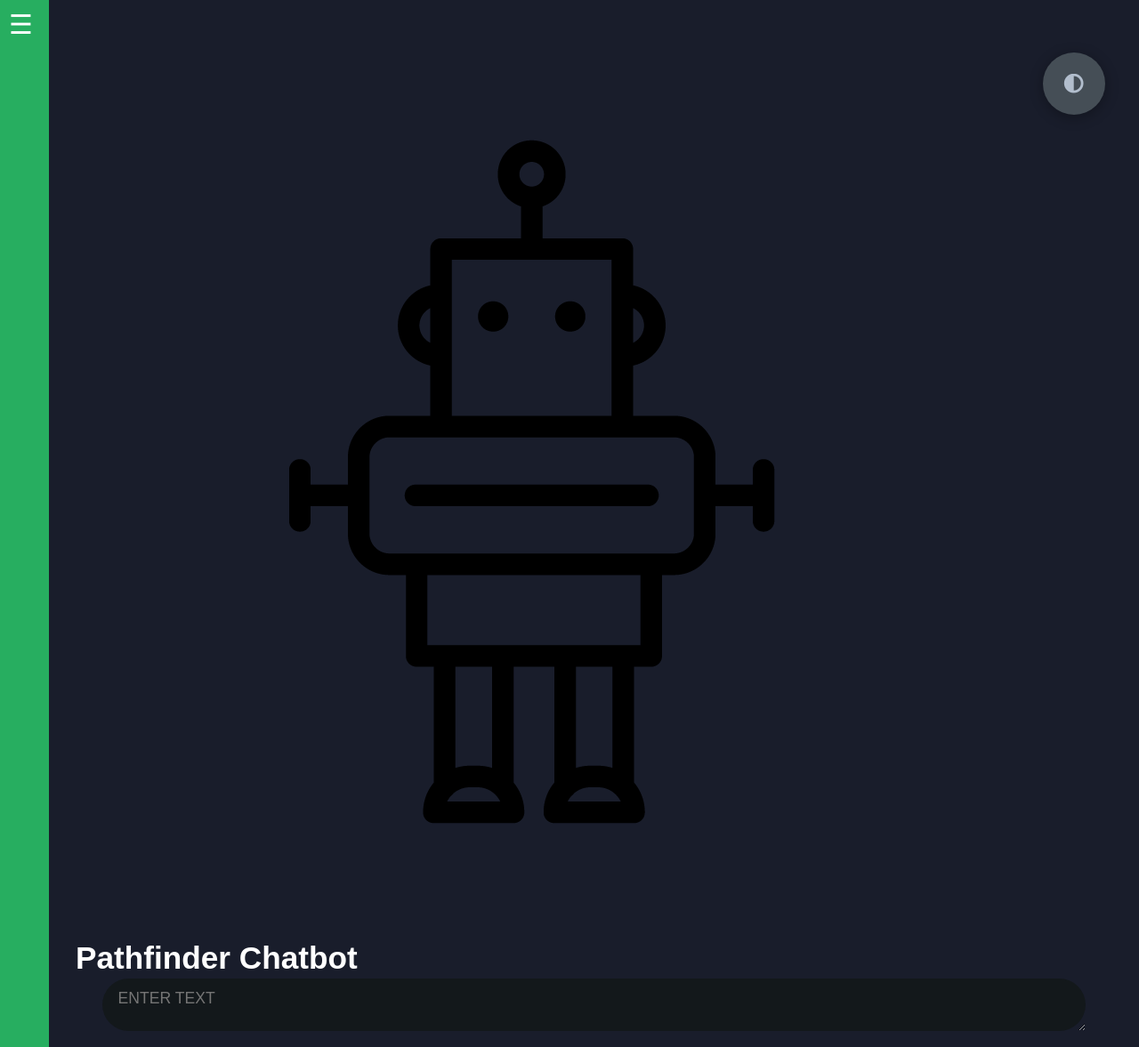
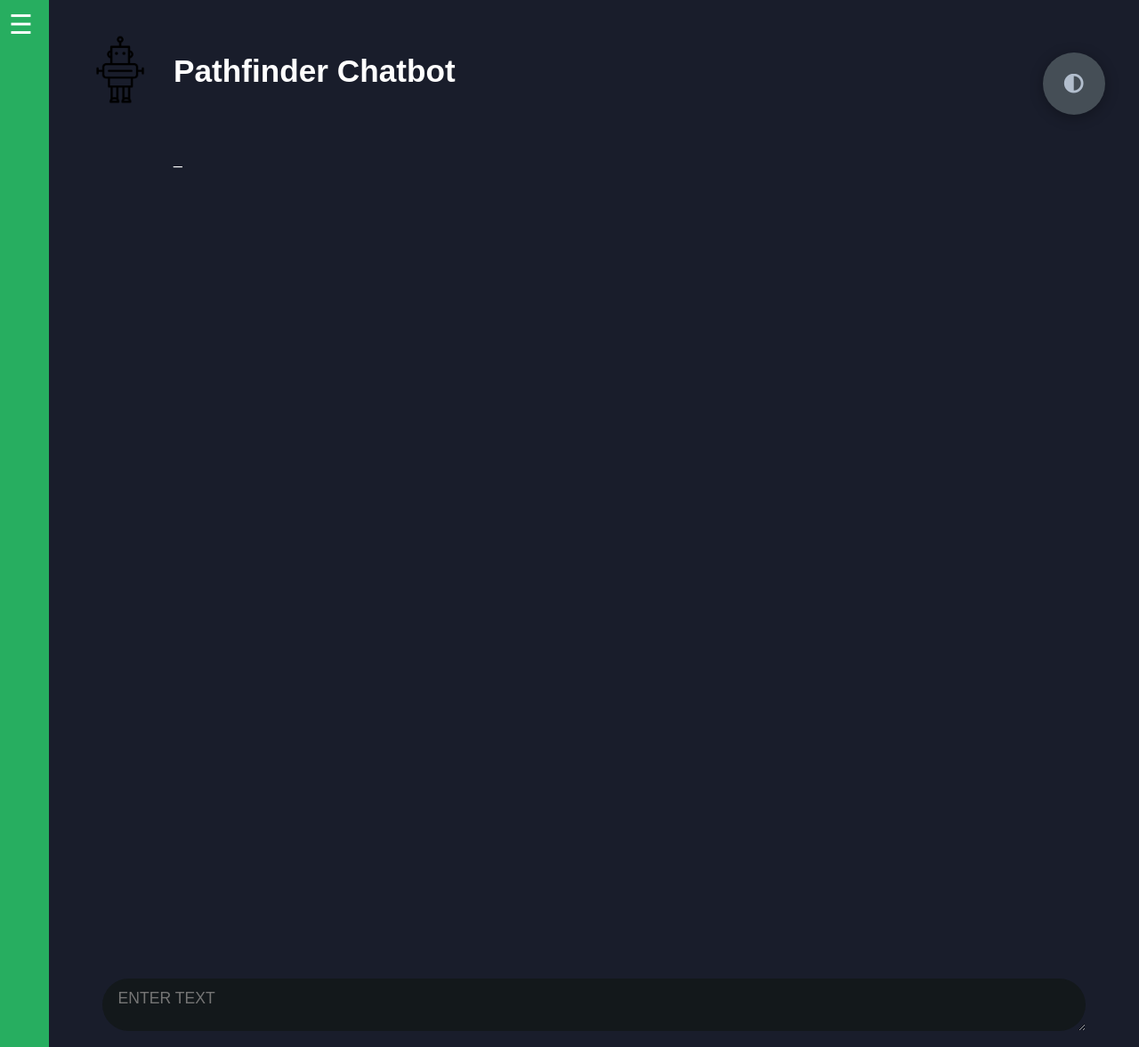
Before and after one commit to KyleMcComb/Pathfinder, a Django app: template Pathfinder/main/templates/index.html in a window 1280 px wide. Shown: the whole page at 89% size. Run offline with Django 3.2, Linux system fonts and the light colour scheme; the template is opened without the code that fills it, so the values that code supplies are empty; parts of the project's set-up code (start-up, migrations or seed data) failed here and were passed over; some libraries are stand-ins or nearby versions.

Commit message:
Updated CSS for formatting header and img Added chatbot py file. WIP

```diff
--- a/Pathfinder/main/static/assets/css/styles.css
+++ b/Pathfinder/main/static/assets/css/styles.css
@@ -63,6 +63,36 @@ body {
   padding-left: 30px;
   padding-right: 30px;
 }
+
+/* Resize image and header */
+.chatbot img {
+  float: left;
+  width: 100px;
+  height: 100px;
+}
+
+.chatbot h1 {
+  position: relative;
+  top: 32px;
+  left: 10px;
+  padding-bottom: 100px;
+}
+
+
+/* Needed for formatting */
+
+.conversationArea p {
+  padding-left: 110px;
+}
+
+.visable {
+  padding-left: 110px;
+}
+
+.hidden {
+  padding-left: 110px;
+}
+
 
 .textbox {
   position: fixed;
```
Also changed, not shown: Pathfinder/main/views/chatbot.py (added, +16 -0 lines).
